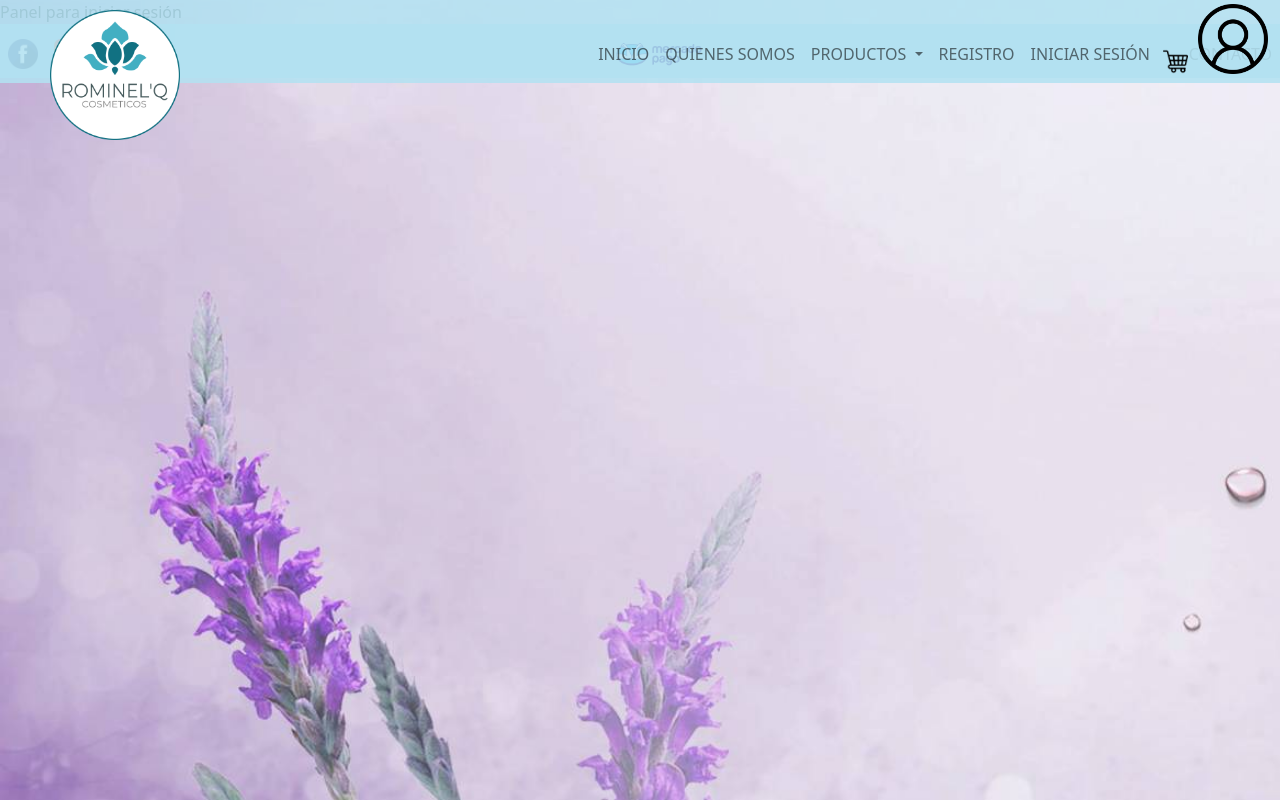
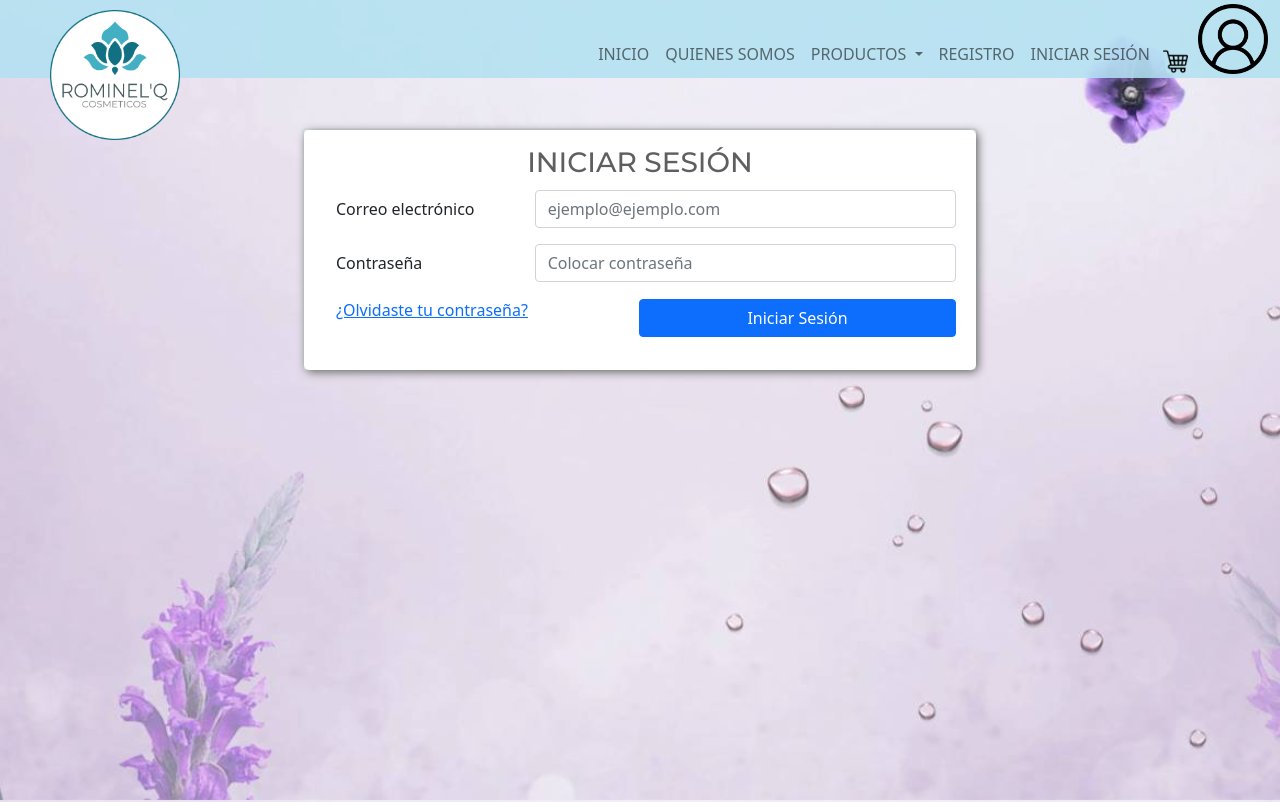
Before and after one commit to quintanascesar/quintanar-repo, a website: page secciones/iniciar-sesion.html in a window 1280 px wide. Shown: the top 802 px of the page. Drawn offline with nearby package versions, Linux system fonts and the light colour scheme.

Commit message:
HTML iniciar sesión terminado

```diff
--- a/scss/componentes/_registro.scss
+++ b/scss/componentes/_registro.scss
@@ -13,8 +13,6 @@ $font-mont: 'Montserrat', sans-serif;
     }
 }
 /* Respuesta de card ante menú despegable*/
-
-
 
 .contenedor {
     height: 100vh;
--- a/secciones/iniciar-sesion.html
+++ b/secciones/iniciar-sesion.html
@@ -102,8 +102,28 @@
   <!-- Fin header -->
 
   <!-- Inicio section 1-->
-  <section>
-    Panel para iniciar sesión
+  <section class="contenedor m-propio-2">
+    <div class="card border border-2">
+      <div class="card-body">
+        <div>
+          <h1 class="registro">INICIAR SESIÓN</h1>
+        </div>
+        <div class="row mb-3">
+          <label for="formGroupExampleInput" class="col-sm-4 col-form-label">Correo electrónico</label>
+          <input type="text" class="col form-control" id="formGroupExampleInput" placeholder="ejemplo@ejemplo.com">
+        </div>
+        <div class="row mb-3">
+          <label for="formGroupExampleInput2" class="col-sm-4 col-form-label">Contraseña</label>
+          <input type="text" class="col form-control" id="formGroupExampleInput2" placeholder="Colocar contraseña">
+        </div>
+        <div class="row mb-3">
+          <a class="col" href="#">
+            <p>¿Olvidaste tu contraseña?</p>
+          </a>
+          <button class="col btn btn-primary">Iniciar Sesión</button>
+        </div>
+      </div>
+    </div>
   </section>
   <!-- Fin section 1-->
 
```
Also changed, not shown: 1 other file.
